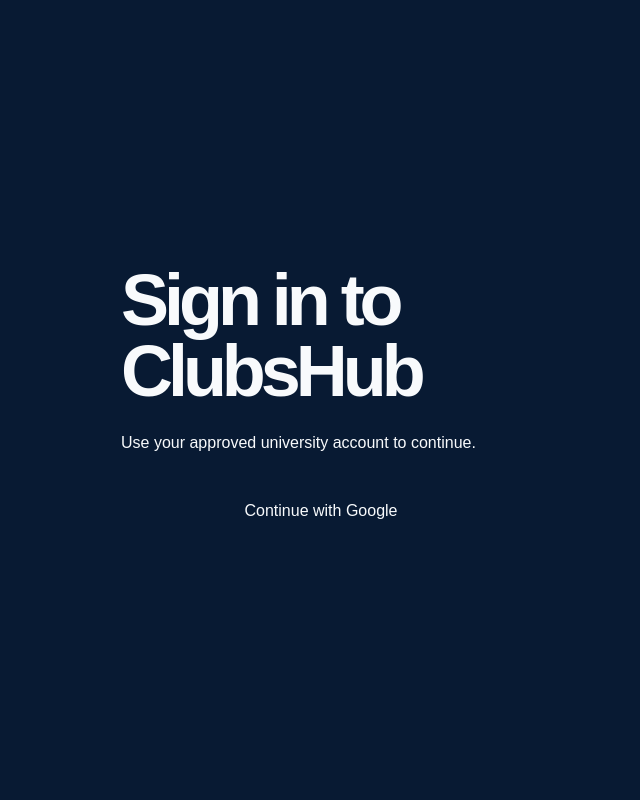
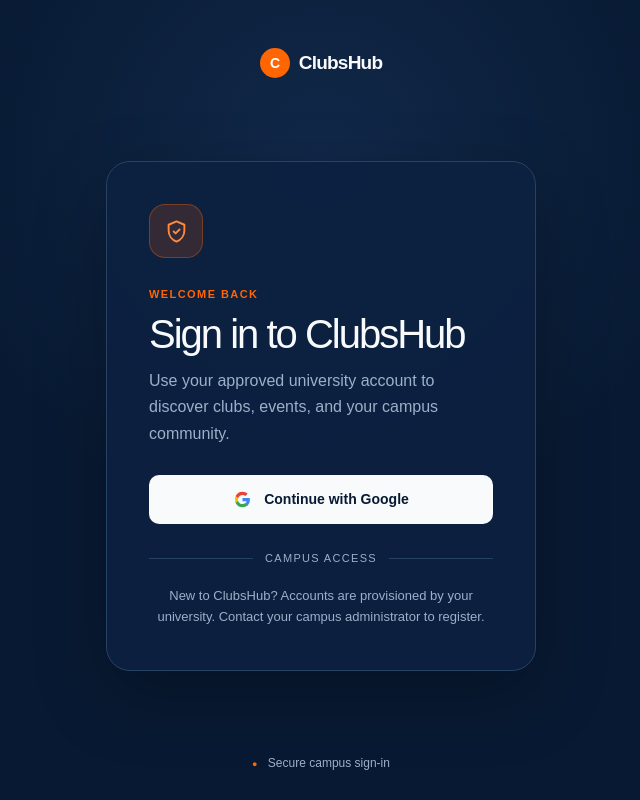
Before and after one commit to mwalimu-j4/ISC-Digital-Build-Off-2026-clubshub, a Next.js app: page /sign-in in a window 1280 px wide. Shown: the whole page, without its empty margins (319-959 px from the left). Built offline with nearby package versions, Linux system fonts and the light colour scheme.

Commit message:
feat(auth): add branded sign-in icons
Wire the public join CTA to sign-in and add visible branded Google and security icons with campus registration guidance.

Co-authored-by: Copilot <223556219+Copilot@users.noreply.github.com>

```diff
--- a/src/app/globals.css
+++ b/src/app/globals.css
@@ -159,6 +159,143 @@ button:focus-visible {
 .button-dark {
   background: var(--primary);
   color: var(--primary-foreground);
+}
+.auth-page {
+  align-items: center;
+  background:
+    radial-gradient(
+      circle at 50% 20%,
+      color-mix(in srgb, var(--secondary) 75%, transparent),
+      transparent 42%
+    ),
+    var(--background);
+  display: flex;
+  flex-direction: column;
+  min-height: 100vh;
+  padding: 48px 24px 28px;
+}
+.auth-brand {
+  align-items: center;
+  display: inline-flex;
+  font-size: 19px;
+  font-weight: 700;
+  gap: 9px;
+  letter-spacing: -0.04em;
+}
+.auth-brand-mark {
+  align-items: center;
+  background: var(--primary);
+  border-radius: 50%;
+  color: var(--primary-foreground);
+  display: inline-flex;
+  font-size: 14px;
+  height: 30px;
+  justify-content: center;
+  width: 30px;
+}
+.auth-card {
+  background: color-mix(in srgb, var(--card) 92%, transparent);
+  border: 1px solid var(--border);
+  border-radius: var(--radius-lg);
+  box-shadow: 0 24px 70px color-mix(in srgb, #000 28%, transparent);
+  margin: auto;
+  max-width: 430px;
+  padding: 42px;
+  width: 100%;
+}
+.auth-icon {
+  align-items: center;
+  background: color-mix(in srgb, var(--primary) 16%, transparent);
+  border: 1px solid color-mix(in srgb, var(--primary) 35%, transparent);
+  border-radius: 16px;
+  color: var(--accent);
+  display: flex;
+  height: 54px;
+  justify-content: center;
+  margin-bottom: 28px;
+  width: 54px;
+}
+.auth-icon svg {
+  height: 27px;
+  stroke: currentColor;
+  stroke-linecap: round;
+  stroke-linejoin: round;
+  stroke-width: 1.7;
+  width: 27px;
+}
+.auth-card .eyebrow {
+  margin-bottom: 12px;
+}
+.auth-card h1 {
+  font-size: clamp(2rem, 5vw, 2.5rem);
+  letter-spacing: -0.05em;
+  margin: 0;
+}
+.auth-description,
+.auth-registration-note {
+  color: var(--muted-foreground);
+  line-height: 1.65;
+}
+.auth-description {
+  margin: 14px 0 28px;
+}
+.auth-google-button {
+  align-items: center;
+  background: var(--foreground);
+  border: 0;
+  border-radius: 10px;
+  color: var(--background);
+  cursor: pointer;
+  display: flex;
+  font: inherit;
+  font-size: 14px;
+  font-weight: 700;
+  gap: 12px;
+  justify-content: center;
+  padding: 14px 18px;
+  transition:
+    transform 0.2s ease,
+    box-shadow 0.2s ease;
+  width: 100%;
+}
+.auth-google-button:hover {
+  box-shadow: 0 8px 20px color-mix(in srgb, #000 22%, transparent);
+  transform: translateY(-2px);
+}
+.auth-google-button svg {
+  height: 19px;
+  width: 19px;
+}
+.auth-divider {
+  align-items: center;
+  color: var(--muted-foreground);
+  display: flex;
+  font-size: 11px;
+  gap: 12px;
+  letter-spacing: 0.12em;
+  margin: 26px 0 18px;
+  text-transform: uppercase;
+}
+.auth-divider::before,
+.auth-divider::after {
+  background: var(--border);
+  content: '';
+  flex: 1;
+  height: 1px;
+}
+.auth-registration-note {
+  font-size: 13px;
+  margin: 0;
+  text-align: center;
+}
+.auth-footer {
+  color: var(--muted-foreground);
+  font-size: 12px;
+}
+.auth-footer span {
+  color: var(--primary);
+  font-size: 9px;
+  margin-right: 7px;
 }
 .menu-toggle {
   background: transparent;
--- a/src/app/sign-in/page.tsx
+++ b/src/app/sign-in/page.tsx
@@ -1,21 +1,65 @@
 'use client';
 
+import Link from 'next/link';
 import { signIn } from 'next-auth/react';
 
 export default function SignInPage() {
   return (
-    <main className="mx-auto flex min-h-screen max-w-md flex-col justify-center px-6 py-12">
-      <h1 className="text-3xl font-semibold">Sign in to ClubsHub</h1>
-      <p className="mt-3 text-muted-foreground">
-        Use your approved university account to continue.
+    <main className="auth-page">
+      <Link className="auth-brand" href="/" aria-label="ClubsHub home">
+        <span className="auth-brand-mark" aria-hidden="true">
+          C
+        </span>
+        <span>ClubsHub</span>
+      </Link>
+      <section className="auth-card" aria-labelledby="sign-in-heading">
+        <div className="auth-icon" aria-hidden="true">
+          <svg viewBox="0 0 24 24" fill="none">
+            <path d="M12 3 5 6v5c0 4.4 2.8 8.4 7 10 4.2-1.6 7-5.6 7-10V6l-7-3Z" />
+            <path d="m9.5 12 1.7 1.7 3.5-3.5" />
+          </svg>
+        </div>
+        <p className="eyebrow">Welcome back</p>
+        <h1 id="sign-in-heading">Sign in to ClubsHub</h1>
+        <p className="auth-description">
+          Use your approved university account to discover clubs, events, and your campus community.
         </p>
         <button
           type="button"
           onClick={() => signIn('google', { callbackUrl: '/dashboard' })}
-        className="mt-8 w-full rounded-md bg-primary px-4 py-3 font-medium text-primary-foreground"
+          className="auth-google-button"
         >
+          <svg viewBox="0 0 24 24" aria-hidden="true">
+            <path
+              fill="#4285F4"
+              d="M21.35 12.23c0-.71-.06-1.4-.18-2.05H12v3.88h5.24a4.48 4.48 0 0 1-1.94 2.94v2.45h3.14c1.84-1.7 2.91-4.2 2.91-7.22Z"
+            />
+            <path
+              fill="#34A853"
+              d="M12 21.67c2.63 0 4.84-.87 6.45-2.36l-3.14-2.45c-.87.58-1.98.92-3.31.92-2.54 0-4.69-1.72-5.46-4.03H3.3v2.53A9.74 9.74 0 0 0 12 21.67Z"
+            />
+            <path
+              fill="#FBBC05"
+              d="M6.54 13.75a5.85 5.85 0 0 1 0-3.5V7.72H3.3a9.75 9.75 0 0 0 0 8.56l3.24-2.53Z"
+            />
+            <path
+              fill="#EA4335"
+              d="M12 6.22c1.43 0 2.71.49 3.72 1.46l2.79-2.79C16.84 3.3 14.63 2.33 12 2.33a9.74 9.74 0 0 0-8.7 5.39l3.24 2.53C7.31 7.94 9.46 6.22 12 6.22Z"
+            />
+          </svg>
           Continue with Google
         </button>
+        <div className="auth-divider">
+          <span>Campus access</span>
+        </div>
+        <p className="auth-registration-note">
+          New to ClubsHub? Accounts are provisioned by your university. Contact your campus
+          administrator to register.
+        </p>
+      </section>
+      <p className="auth-footer">
+        <span aria-hidden="true">●</span> Secure campus sign-in
+      </p>
     </main>
   );
 }
--- a/src/components/shared/site-header.tsx
+++ b/src/components/shared/site-header.tsx
@@ -31,7 +31,7 @@ export function SiteHeader() {
         </nav>
 
         <div className="header-actions">
-          <a className="button button-primary header-join" href="#discover">
+          <a className="button button-primary header-join" href="/sign-in">
             Join ClubsHub
           </a>
           <button
```
Lines whose indentation alone changed are shown as unchanged.
